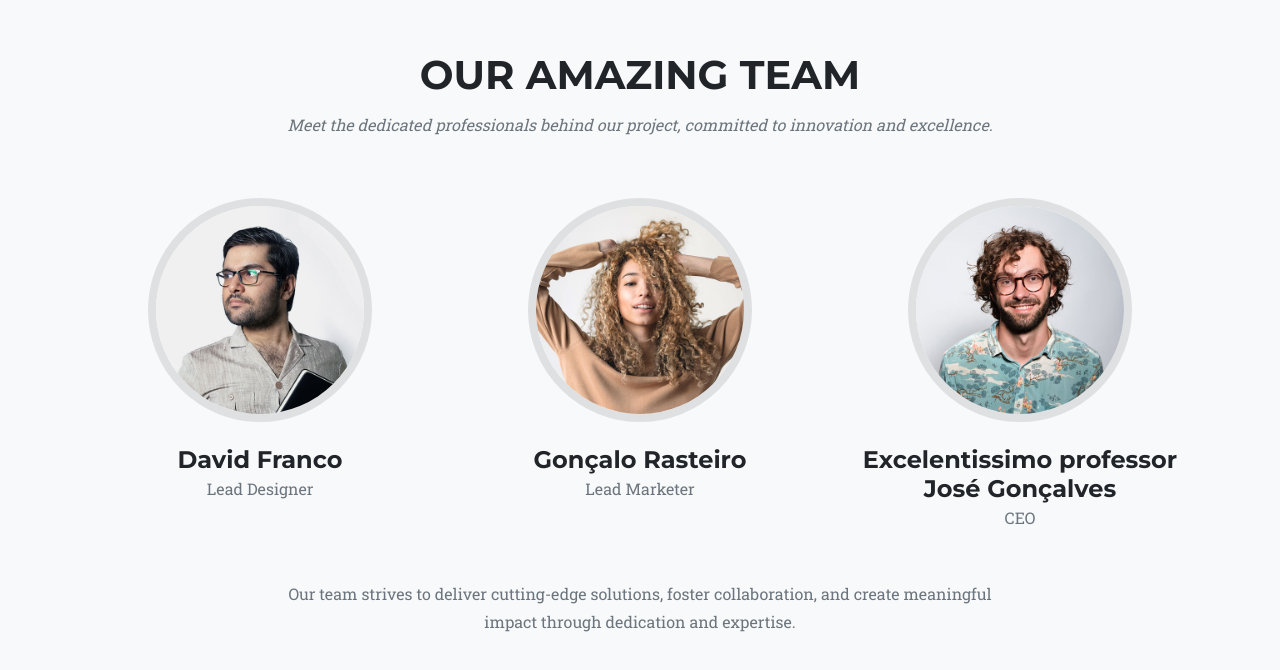
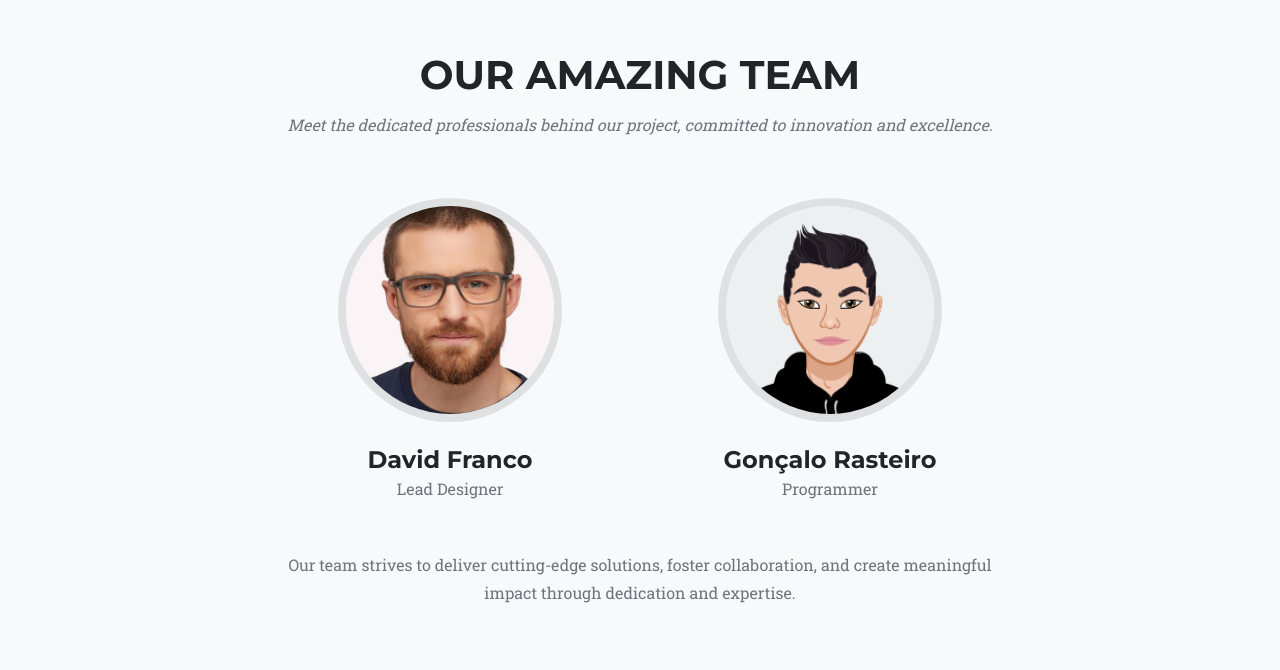
Before and after one commit to GoncaloRasteiro/LED-M, a plain HTML site: page index.html in a window 1280 px wide. Shown: the part 1546-2216 px from the top of the page. Drawn offline with nearby package versions, Linux system fonts and the light colour scheme.

Commit message:
Atualizar repositorio.

```diff
--- a/index.html
+++ b/index.html
@@ -85,26 +85,19 @@
                     <h2 class="section-heading text-uppercase">Our Amazing Team</h2>
                     <h3 class="section-subheading text-muted">Meet the dedicated professionals behind our project, committed to innovation and excellence.</h3>
                 </div>
-                <div class="row">
+                <div class="row justify-content-center">
                     <div class="col-lg-4">
                         <div class="team-member">
-                            <img class="mx-auto rounded-circle" src="assets/img/team/1.jpg" alt="..." />
+                            <img class="mx-auto rounded-circle" src="assets/img/team/team_member.png" alt="..." />
                             <h4>David Franco</h4>
                             <p class="text-muted">Lead Designer</p>
                         </div>
                     </div>
                     <div class="col-lg-4">
                         <div class="team-member">
-                            <img class="mx-auto rounded-circle" src="assets/img/team/2.jpg" alt="..." />
+                            <img class="mx-auto rounded-circle" src="assets/img/team/AvatarMaker.png" alt="..." />
                             <h4>Gonçalo Rasteiro</h4>
-                            <p class="text-muted">Lead Marketer</p>
-                        </div>
-                    </div>
-                    <div class="col-lg-4">
-                        <div class="team-member">
-                            <img class="mx-auto rounded-circle" src="assets/img/team/3.jpg" alt="..." />
-                            <h4>Excelentissimo professor José Gonçalves</h4>
-                            <p class="text-muted">CEO</p>
+                            <p class="text-muted">Programmer</p>
                         </div>
                     </div>
                 </div>
@@ -160,19 +153,6 @@
                 </div>
             </div>
         </section>
-        <body>
-            <button class="scroll-to-top" onclick="scrollToTop()">^</button>
-
-            <script>
-              function scrollToTop() {
-                window.scrollTo({
-
-                  top: 0,
-                  behavior: 'smooth' // Faz o scroll suave
-                });
-              }
-            </script>
-          </body>
         <!-- Footer-->
         <footer class="footer py-4">
             <div class="container">
```
Also changed, not shown: assets/img/team/AvatarMaker.png (added), assets/img/team/team_member.png (added).
